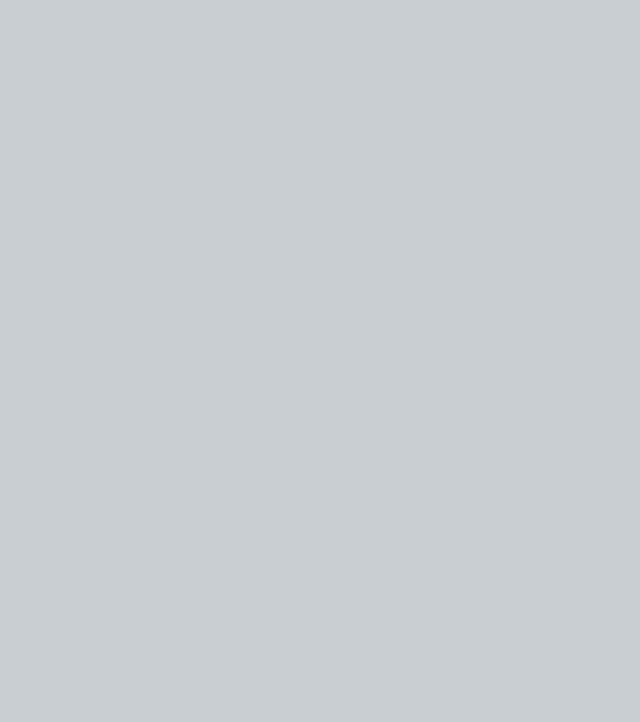
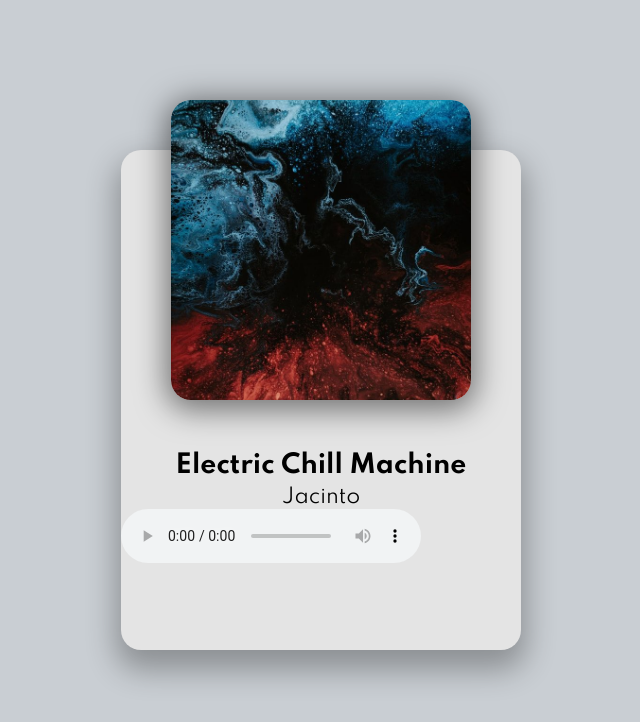
Before and after one commit to MadsAkselsen/music-player, a plain HTML site: page index.html in a window 1280 px wide. Shown: the whole page, without its empty margins (319-959 px from the left). Drawn offline with Linux system fonts and the light colour scheme.

Commit message:
added music player components

```diff
--- a/index.html
+++ b/index.html
@@ -1,15 +1,27 @@
 <!DOCTYPE html>
 <html lang="en">
-<head>
-    <meta charset="UTF-8">
-    <meta name="viewport" content="width=device-width, initial-scale=1.0">
+  <head>
+    <meta charset="UTF-8" />
+    <meta name="viewport" content="width=device-width, initial-scale=1.0" />
     <title>Music Player</title>
-    <link rel="icon" type="image/png" href="favicon.png">
-    <link rel="stylesheet" href="https://cdnjs.cloudflare.com/ajax/libs/font-awesome/5.10.2/css/all.min.css"/>
-    <link rel="stylesheet" href="style.css">
-</head>
-<body>
+    <link rel="icon" type="image/png" href="favicon.png" />
+    <link
+      rel="stylesheet"
+      href="https://cdnjs.cloudflare.com/ajax/libs/font-awesome/5.10.2/css/all.min.css"
+    />
+    <link rel="stylesheet" href="style.css" />
+  </head>
+  <body>
+    <div class="player-container">
+      <!-- Song -->
+      <div class="img-container">
+        <img src="img/jacinto-1.jpg" alt="Album Art" />
+      </div>
+      <h2 id="title">Electric Chill Machine</h2>
+      <h3 id="artist">Jacinto</h3>
+      <audio src="music/jacinto-1.mp3" controls></audio>
+    </div>
     <!-- Script -->
     <script src="script.js"></script>
-</body>
+  </body>
 </html>
--- a/style.css
+++ b/style.css
@@ -1,4 +1,5 @@
 /* Images created by: https://unsplash.com/@pawel_czerwinski */
+@import url('https://fonts.googleapis.com/css2?family=Spartan:wght@400;700&display=swap');
 
 html {
   box-sizing: border-box;
@@ -11,19 +12,33 @@ body {
   display: flex;
   justify-content: center;
   align-items: center;
-
+  font-family: Spartan, sans-serif;
   font-size: 12px;
 }
 
-
+.player-container {
+  height: 500px;
+  width: 400px;
+  background-color: #e4e4e4;
+  border-radius: 20px;
+  box-shadow: 0 15px 30px 5px rgba(0, 0, 0, 0.3);
+}
 
 .img-container {
-
+  height: 300px;
+  width: 300px;
   position: relative;
   top: -50px;
   left: 50px;
 }
 
+.img-container img {
+  height: 100%;
+  width: 100%;
+  object-fit: cover;
+  border-radius: 20px;
+  box-shadow: 0 5px 30px 5px rgba(0, 0, 0, 0.5);
+}
 
 h2 {
   font-size: 25px;
@@ -76,10 +91,7 @@ h3 {
   font-size: 30px;
   color: rgb(129, 129, 129);
   margin-right: 30px;
-
 }
-
-
 
 .main-button {
   font-size: 40px;
@@ -89,8 +101,9 @@ h3 {
 
 /* Media Query: iPhone (Vertical) */
 @media screen and (max-width: 376px) {
-
-
+  .player-container {
+    width: 95vw;
+  }
   .img-container {
     left: 29px;
   }
```
